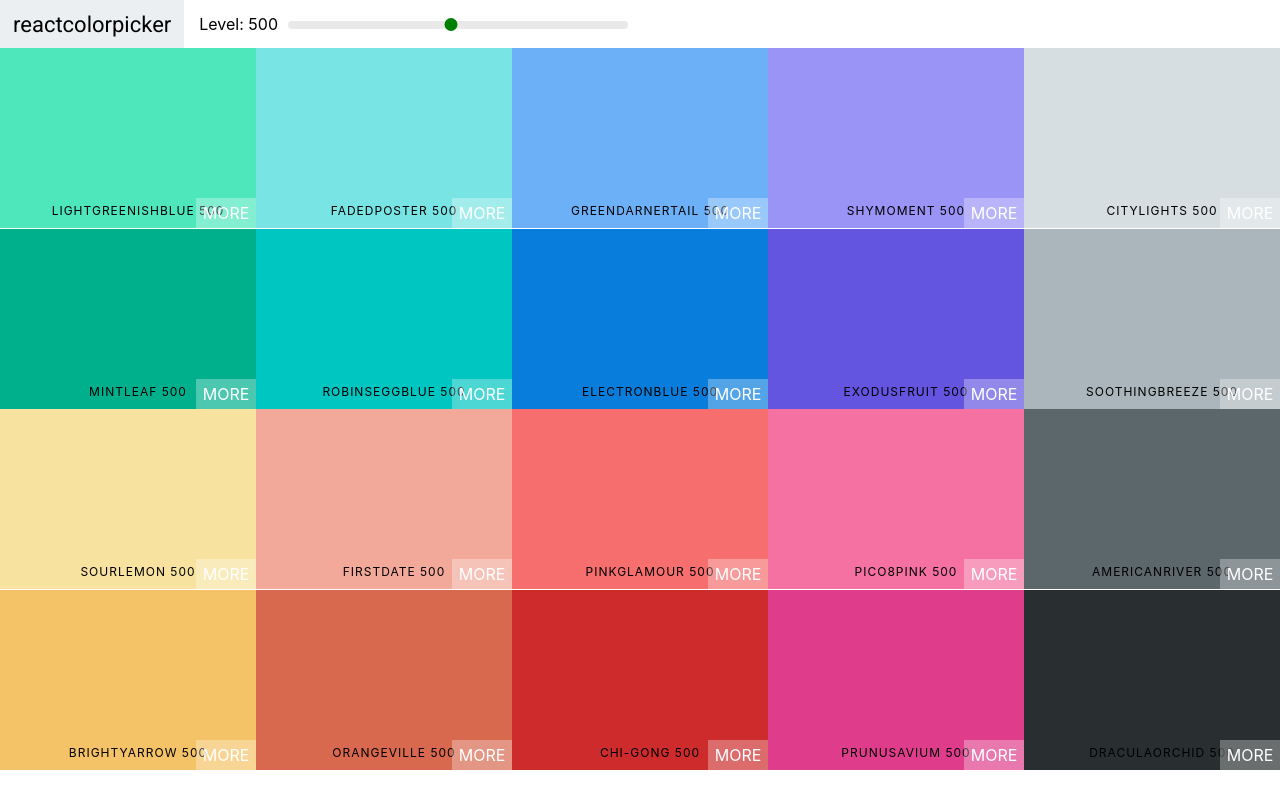
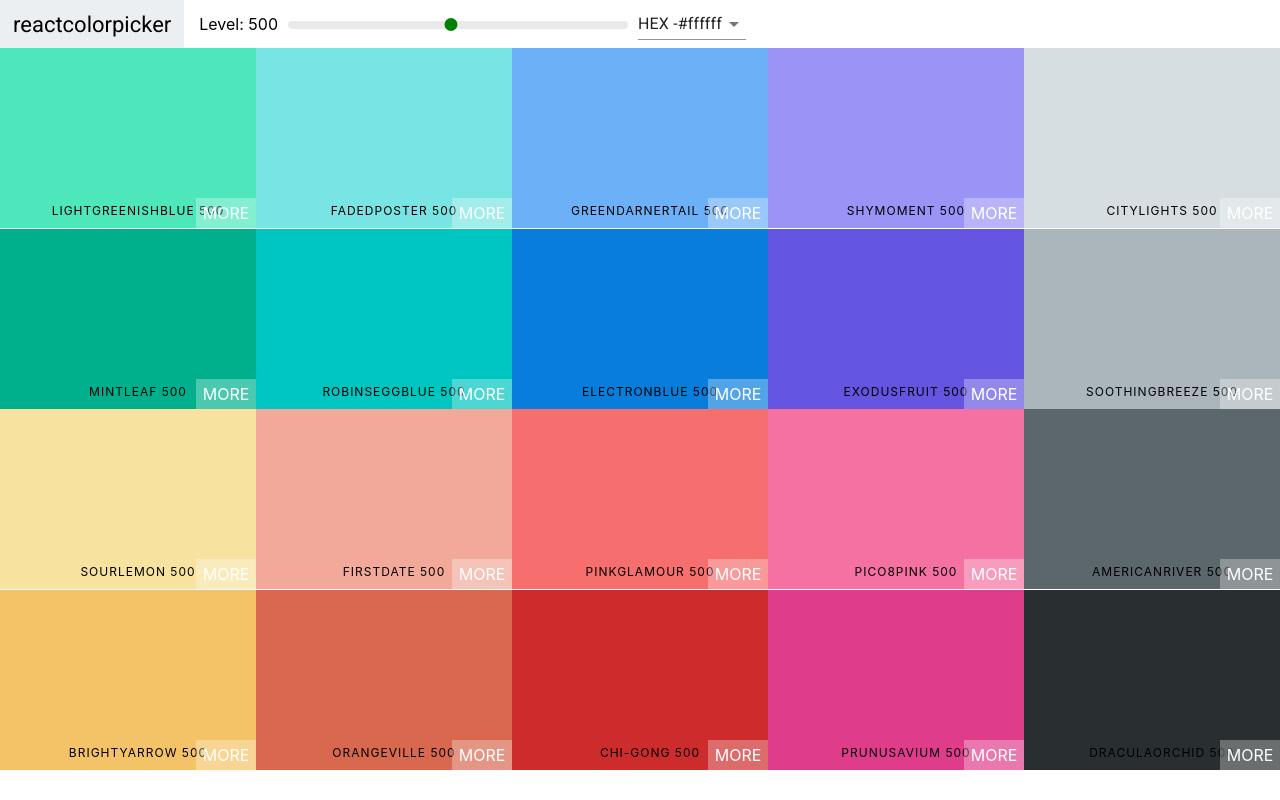
Before and after one commit to hassnian/colors-app, a React (Create React App) app: page /palette/flat-ui-colors-american in a window 1280 px wide. Built offline with nearby package versions, Linux system fonts and the light colour scheme.

Commit message:
[ADD] add select and material UI

```diff
--- a/package.json
+++ b/package.json
@@ -4,6 +4,7 @@
   "private": true,
   "homepage": "https://hassnian.github.io/colors-app",
   "dependencies": {
+    "@material-ui/core": "^4.0.0",
     "chroma-js": "^2.0.3",
     "gh-pages": "^2.0.1",
     "rc-slider": "^8.6.11",
--- a/src/ColorHelpers.js
+++ b/src/ColorHelpers.js
@@ -20,7 +20,7 @@
         rgb: chroma(scale[i]).css(),
         rgba: chroma(scale[i])
         .css()
-        .replace("rgba", "rgba")
+        .replace("rgb", "rgba")
         .replace(")", ",1.0)")
       });
     }
--- a/src/Navbar.js
+++ b/src/Navbar.js
@@ -2,9 +2,27 @@
 import Slider from "rc-slider";
 import "rc-slider/assets/index.css";
 import './Navbar.css'
+import Select from '@material-ui/core/Select';
+import MenuItem from '@material-ui/core/MenuItem';
 export class Navbar extends Component {
+  constructor(props) {
+    super(props)
+    this.handleChange=this.handleChange.bind(this)
+    this.state = {
+       format:"hex"
+    }
+  }
+  handleChange(e){
+    this.setState({
+      format:e.target.value
+    },()=>{
+      this.props.handleChange(this.state.format)
+    })
+
+  }
   render() {
-    const { level, changeLevel } = this.props;
+    const { level, changeLevel ,handleChange} = this.props;
+    const { format} = this.state;
     return (
       <header className="Navbar">
         <div className="logo">
@@ -22,6 +40,13 @@
             />
           </div>
         </div>
+        <div className="select-container">
+        <Select onChange={this.handleChange} value={format}>
+          <MenuItem  value="hex">HEX -#ffffff</MenuItem>
+          <MenuItem value="rgb">RGB -rgb(255,255,255)</MenuItem>
+          <MenuItem value="rgba">RGBA -rgb(255,255,255,1)</MenuItem>
+        </Select>
+        </div>
       </header>
     );
   }
--- a/src/Palette.js
+++ b/src/Palette.js
@@ -1,27 +1,36 @@
 import React, { Component } from "react";
 import ColorBox from "./ColorBox";
 import "./Palette.css";
-import Navbar from './Navbar'
+import Navbar from "./Navbar";
 export class Palette extends Component {
   constructor(props) {
     super(props);
     this.state = {
-      level: 500
+      level: 500,
+      format:"hex"
     };
     this.changeLevel = this.changeLevel.bind(this);
+    this.changeFormat = this.changeFormat.bind(this);
   }
   changeLevel(level) {
     this.setState({ level });
   }
+  changeFormat(value) {
+    this.setState({format:value});
+  }
   render() {
     const { colors } = this.props.palette;
-    const { level } = this.state;
+    const { level ,format} = this.state;
     const colorBoxes = colors[level].map(color => (
-      <ColorBox background={color.hex} name={color.name} />
+      <ColorBox background={color[format]} name={color.name} />
     ));
     return (
       <div className="Palette">
-        <Navbar level={level} changeLevel={this.changeLevel}/>
+        <Navbar
+          handleChange={this.changeFormat}
+          level={level}
+          changeLevel={this.changeLevel}
+        />
         <div className="Palette-colors">{colorBoxes}</div>
       </div>
     );
```
Also changed, not shown: 1 other file (tests, documents, lock files or other folders).
